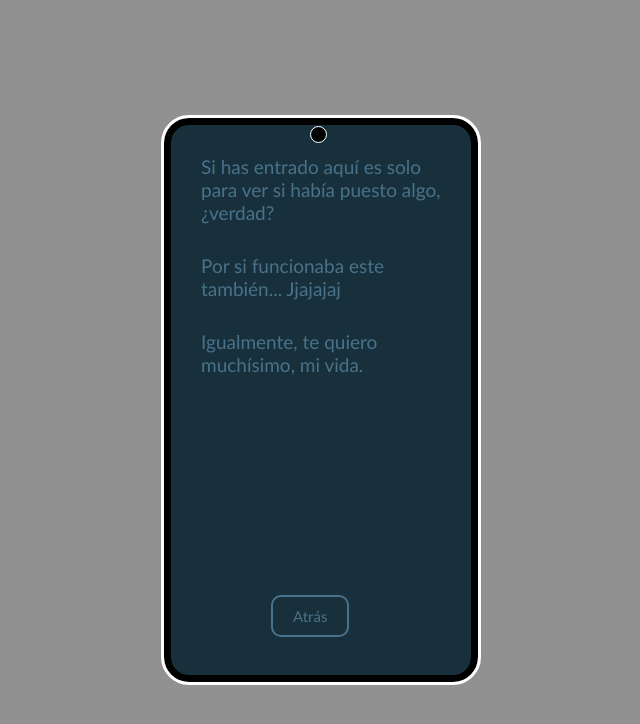
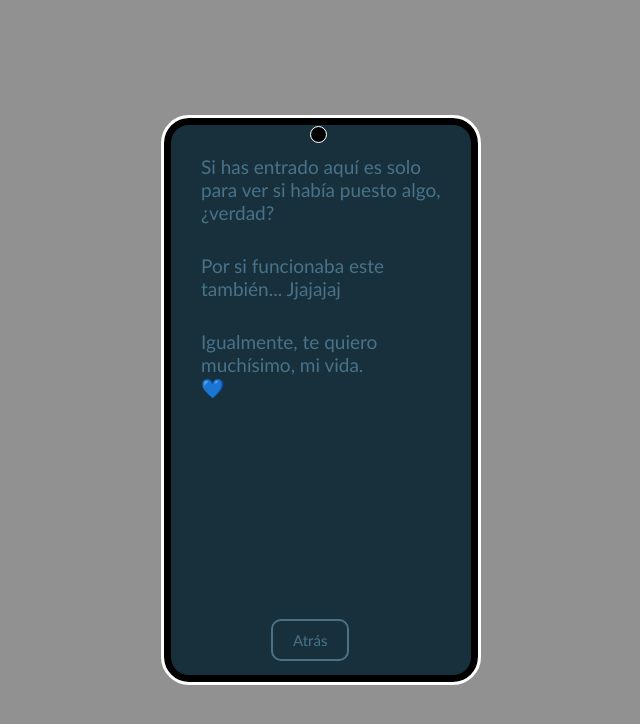
Before and after one commit to Nazaret20/GlowUp, a plain HTML site: page HTML/no.html in a window 1280 px wide. Shown: the whole page, without its empty margins (319-959 px from the left). Drawn offline with Linux system fonts and the light colour scheme.

Commit message:
Móvil cambio corazón

```diff
--- a/HTML/no.html
+++ b/HTML/no.html
@@ -18,7 +18,8 @@
 
         <p>Por si funcionaba este también... Jjajajaj</p>
 
-        <p>Igualmente, te quiero muchísimo, mi vida.</p>
+        <p>Igualmente, te quiero muchísimo, mi vida.<br/>
+            💙</p>
 
         <a href="/HTML/index.html">
             <button>Atrás</button>
```
